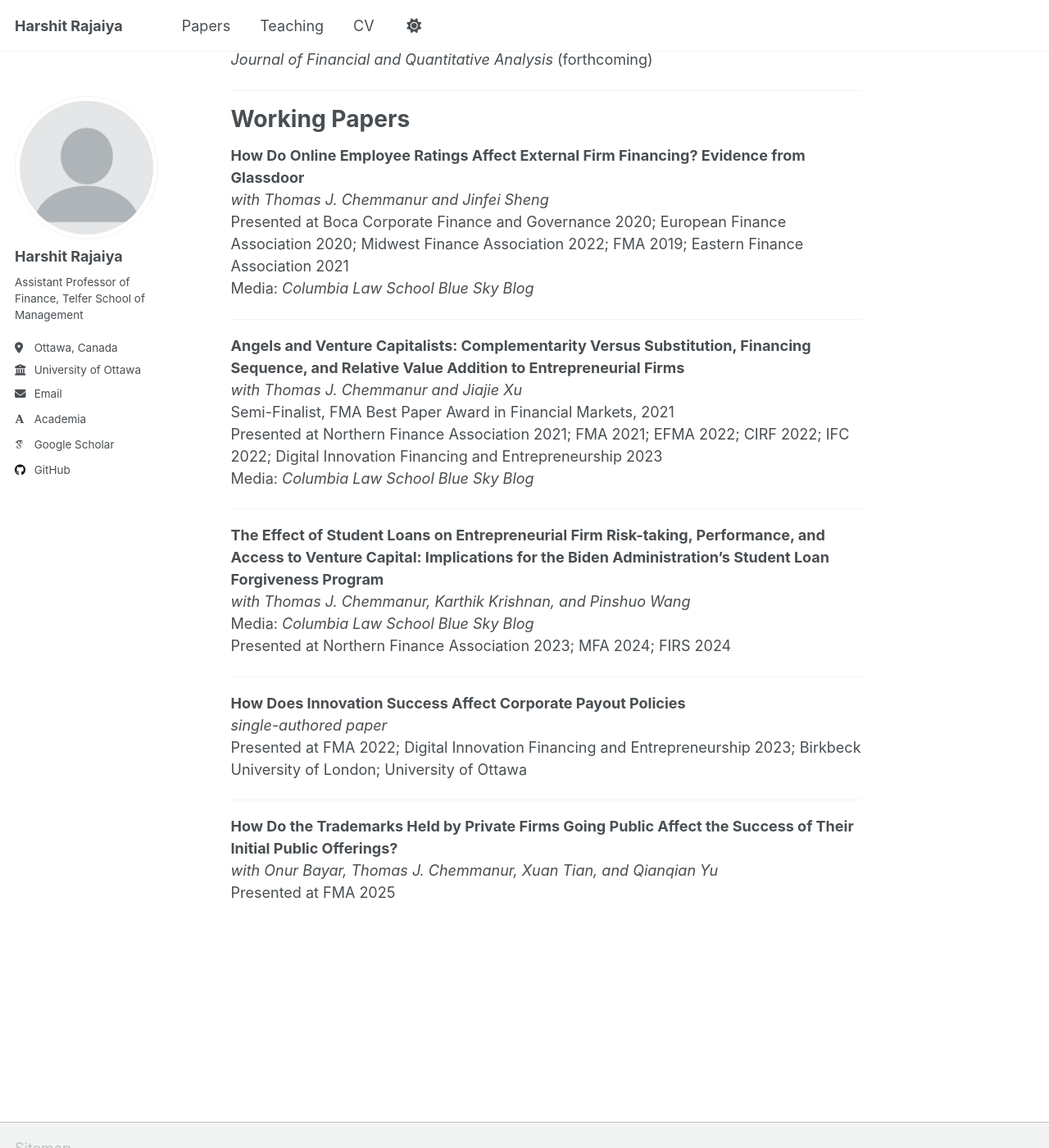
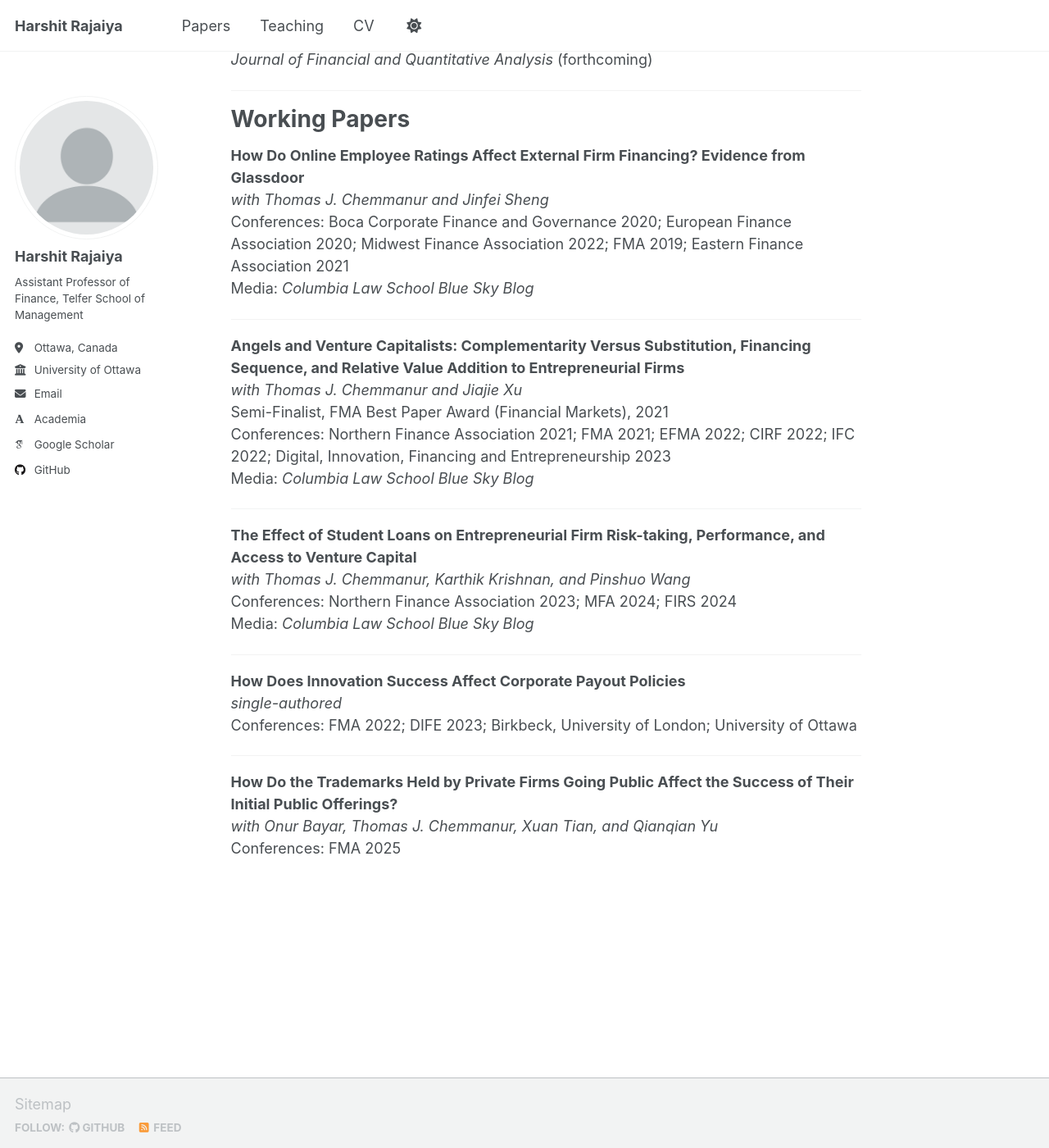
Before and after one commit to hrajaiya/harshitrajaiya.github.io, a Jekyll site: the page built from _pages/papers.md, in a window 1280 px wide and 1400 px high, scrolled down 608 px. Shown: the whole window at 82% size. Built offline with Jekyll 4.4.1, drawn with Linux system fonts in a browser that asks for light colours; some web fonts are replaced; a script that is not in the unit is left out; some of the changed text lies outside the part shown.

Commit message:
Update papers.md

```diff
--- a/_pages/papers.md
+++ b/_pages/papers.md
@@ -14,7 +14,7 @@ _with Thomas J. Chemmanur, Michael Imerman, and Qianqian Yu_
 ---
 
 **Innovation Success and Capital Structure**
-_single-authored paper_
+_single-authored_
 *Journal of Corporate Finance* 79.C (2023)
 
 ---
@@ -35,32 +35,32 @@ _with Thomas J. Chemmanur, Michael Imerman, and Qianqian Yu_
 
 **How Do Online Employee Ratings Affect External Firm Financing? Evidence from Glassdoor**
 _with Thomas J. Chemmanur and Jinfei Sheng_
-Presented at Boca Corporate Finance and Governance 2020; European Finance Association 2020; Midwest Finance Association 2022; FMA 2019; Eastern Finance Association 2021
+Conferences: Boca Corporate Finance and Governance 2020; European Finance Association 2020; Midwest Finance Association 2022; FMA 2019; Eastern Finance Association 2021
 Media: *Columbia Law School Blue Sky Blog*
 
 ---
 
 **Angels and Venture Capitalists: Complementarity Versus Substitution, Financing Sequence, and Relative Value Addition to Entrepreneurial Firms**
 _with Thomas J. Chemmanur and Jiajie Xu_
-Semi-Finalist, FMA Best Paper Award in Financial Markets, 2021
-Presented at Northern Finance Association 2021; FMA 2021; EFMA 2022; CIRF 2022; IFC 2022; Digital Innovation Financing and Entrepreneurship 2023
+Semi-Finalist, FMA Best Paper Award (Financial Markets), 2021
+Conferences: Northern Finance Association 2021; FMA 2021; EFMA 2022; CIRF 2022; IFC 2022; Digital, Innovation, Financing and Entrepreneurship 2023
 Media: *Columbia Law School Blue Sky Blog*
 
 ---
 
-**The Effect of Student Loans on Entrepreneurial Firm Risk-taking, Performance, and Access to Venture Capital: Implications for the Biden Administration’s Student Loan Forgiveness Program**
+**The Effect of Student Loans on Entrepreneurial Firm Risk-taking, Performance, and Access to Venture Capital**
 _with Thomas J. Chemmanur, Karthik Krishnan, and Pinshuo Wang_
+Conferences: Northern Finance Association 2023; MFA 2024; FIRS 2024
 Media: *Columbia Law School Blue Sky Blog*
-Presented at Northern Finance Association 2023; MFA 2024; FIRS 2024
 
 ---
 
 **How Does Innovation Success Affect Corporate Payout Policies**
-_single-authored paper_
-Presented at FMA 2022; Digital Innovation Financing and Entrepreneurship 2023; Birkbeck University of London; University of Ottawa
+_single-authored_
+Conferences: FMA 2022; DIFE 2023; Birkbeck, University of London; University of Ottawa
 
 ---
 
 **How Do the Trademarks Held by Private Firms Going Public Affect the Success of Their Initial Public Offerings?**
 _with Onur Bayar, Thomas J. Chemmanur, Xuan Tian, and Qianqian Yu_
-Presented at FMA 2025
+Conferences: FMA 2025
```
